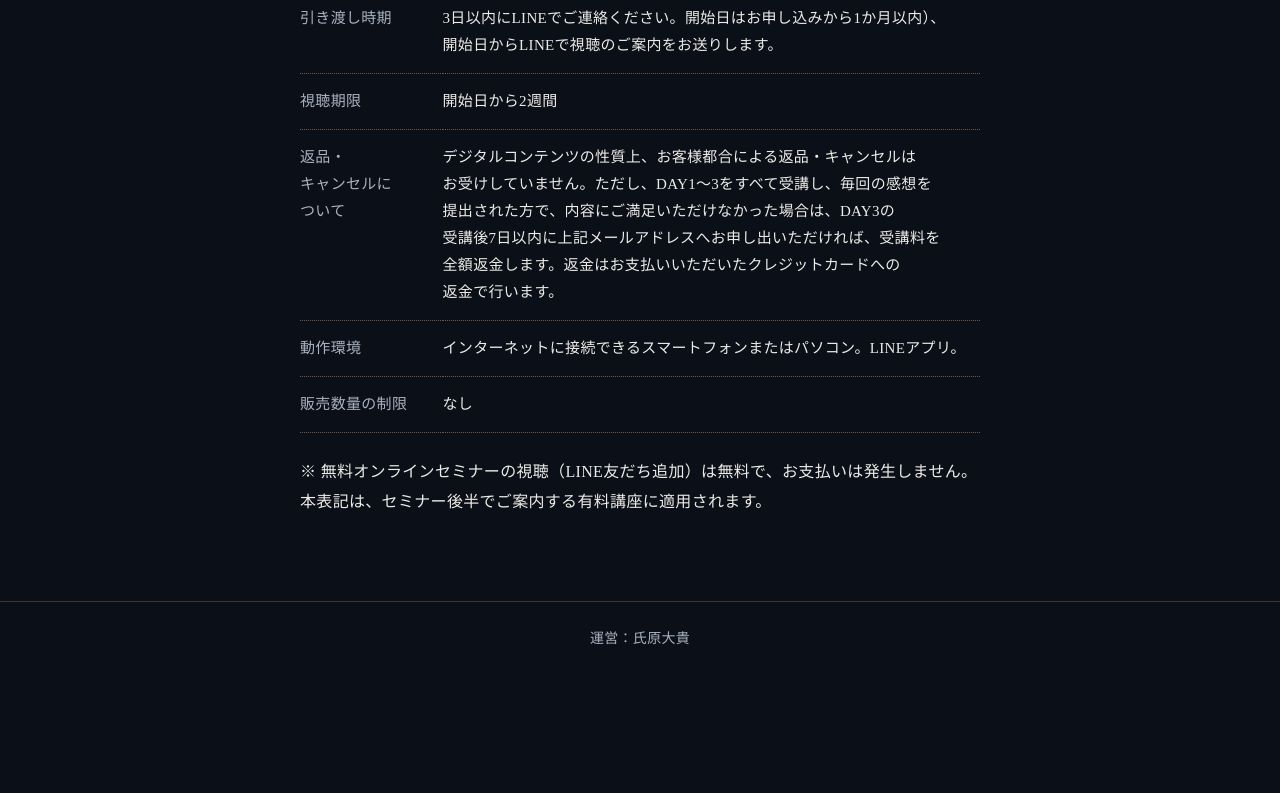
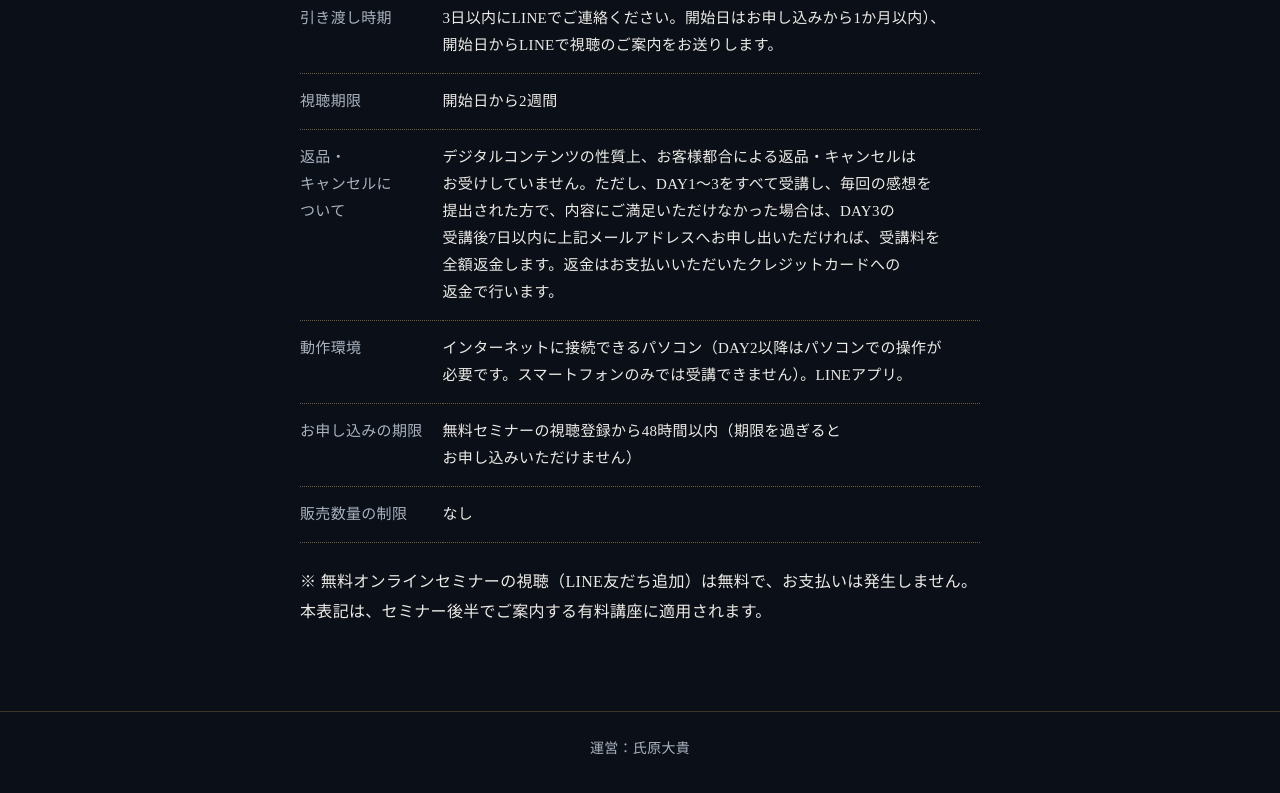
Before and after one commit to ujiji0903-hirotaka/ai-seminar-optin, a plain HTML site: page tokusho.html in a window 1280 px wide. Shown: the part 871-1664 px from the top of the page. Before the commit the page ends 1556 px from the top, so only its background shows below. Drawn offline with Linux system fonts and the light colour scheme; a web font is replaced by a local one.

Commit message:
特商法表記: 動作環境とお申し込みの期限を更新
Co-Authored-By: Claude Sonnet 5.5 <noreply@anthropic.com>

```diff
--- a/tokusho.html
+++ b/tokusho.html
@@ -67,7 +67,8 @@
 <tr><th>商品の引き渡し時期</th><td>お支払い確認後、受講の開始日をお客様にお決めいただき（お申し込みから3日以内にLINEでご連絡ください。開始日はお申し込みから1か月以内）、開始日からLINEで視聴のご案内をお送りします。</td></tr>
 <tr><th>視聴期限</th><td>開始日から2週間</td></tr>
 <tr><th>返品・キャンセルについて</th><td>デジタルコンテンツの性質上、お客様都合による返品・キャンセルはお受けしていません。ただし、DAY1〜3をすべて受講し、毎回の感想を提出された方で、内容にご満足いただけなかった場合は、DAY3の受講後7日以内に上記メールアドレスへお申し出いただければ、受講料を全額返金します。返金はお支払いいただいたクレジットカードへの返金で行います。</td></tr>
-<tr><th>動作環境</th><td>インターネットに接続できるスマートフォンまたはパソコン。LINEアプリ。</td></tr>
+<tr><th>動作環境</th><td>インターネットに接続できるパソコン（DAY2以降はパソコンでの操作が必要です。スマートフォンのみでは受講できません）。LINEアプリ。</td></tr>
+<tr><th>お申し込みの期限</th><td>無料セミナーの視聴登録から48時間以内（期限を過ぎるとお申し込みいただけません）</td></tr>
 <tr><th>販売数量の制限</th><td>なし</td></tr>
 </table>
 <p>※ 無料オンラインセミナーの視聴（LINE友だち追加）は無料で、お支払いは発生しません。本表記は、セミナー後半でご案内する有料講座に適用されます。</p>
```
